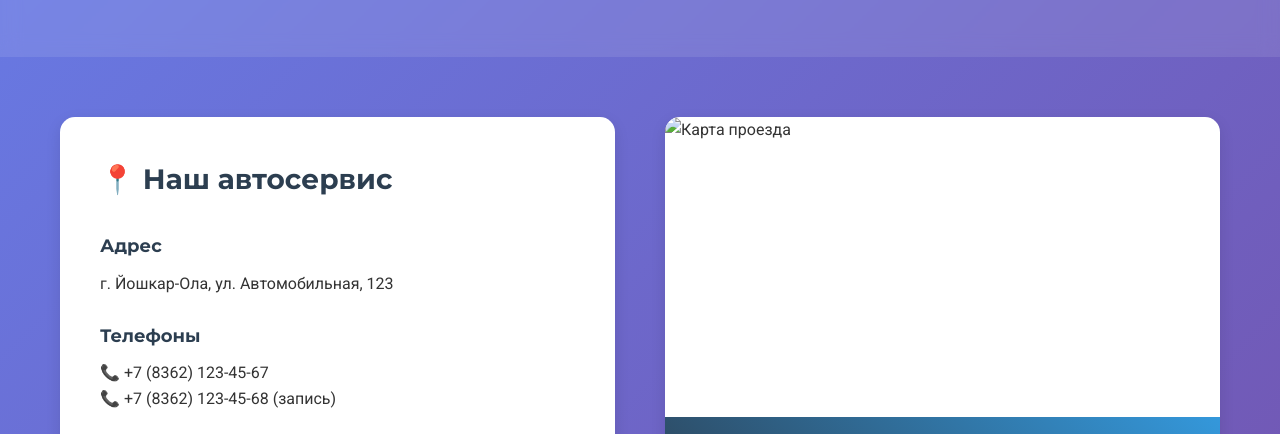
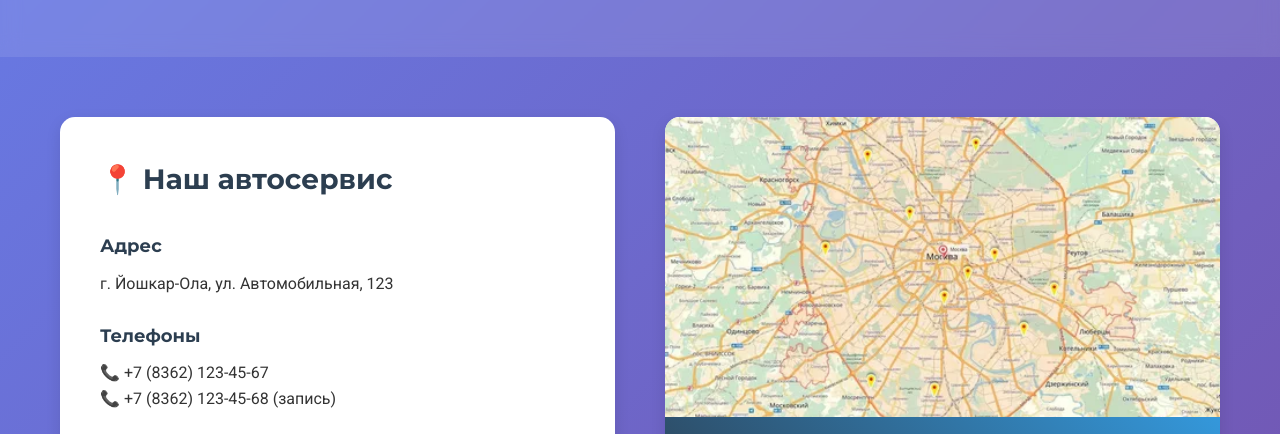
Before and after one commit to prostocott/Tproger, a plain HTML site: page contacts.html in a window 1280 px wide. Shown: the part 320-754 px from the top of the page. Drawn offline with Linux system fonts and the light colour scheme.

Commit message:
contacts.html

```diff
--- a/contacts.html
+++ b/contacts.html
@@ -79,7 +79,7 @@
 
                     <div class="contact-map">
                         <div class="map-container">
-                            <img src="images/karta.webp" alt="Карта проезда">
+                            <img src="karta.webp" alt="Карта проезда">
                             <div class="map-info">
                                 <h4>🚗 Как добраться</h4>
                                 <p>Мы находимся в центре города, рядом с остановкой "Автомобильная"</p>
@@ -115,4 +115,5 @@
         </div>
     </footer>
 </body>
+
 </html>
```
